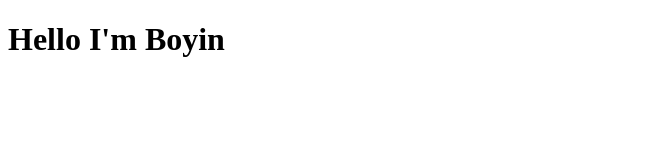
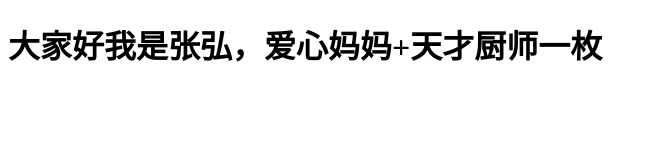
Before and after one commit to TuringFallAsleep/coursera_web_dev, a plain HTML site: page site/index.html in a window 1280 px wide. Shown: the whole page, without its empty margins (0-658 px from the left). Drawn offline with Linux system fonts and the light colour scheme.

Commit message:
small change

```diff
--- a/site/index.html
+++ b/site/index.html
@@ -4,6 +4,6 @@
 	<title>Hello I'm Boyin</title>
 </head>
 <body>
-<h1>Hello I'm Boyin</h1>
+<h1>大家好我是张弘，爱心妈妈+天才厨师一枚</h1>
 </body>
 </html>
```
